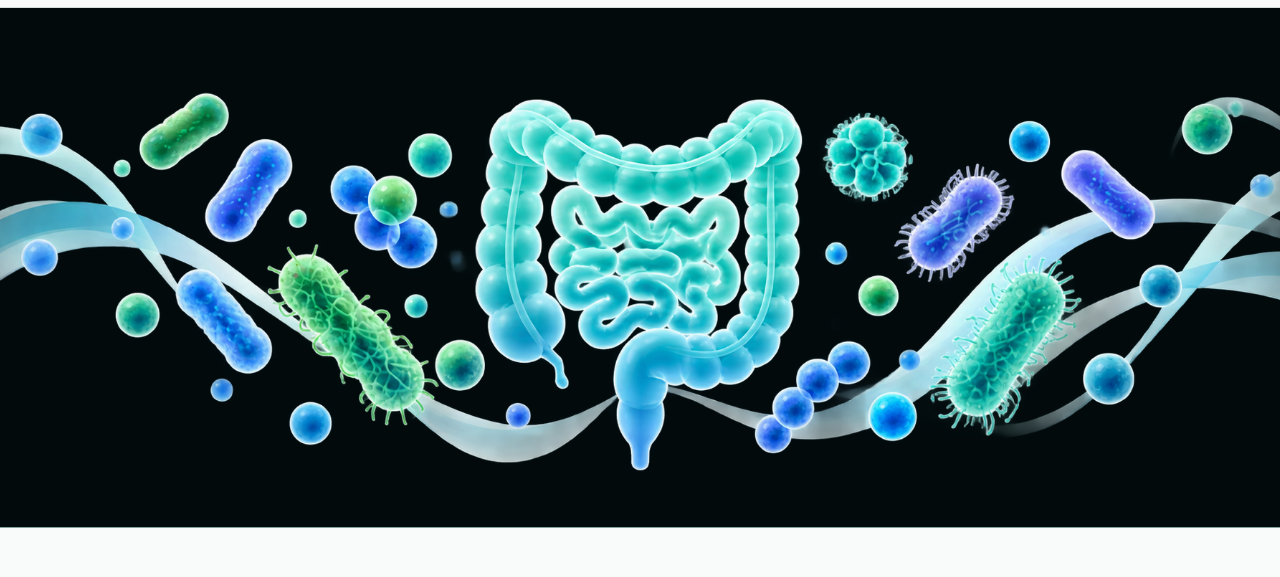
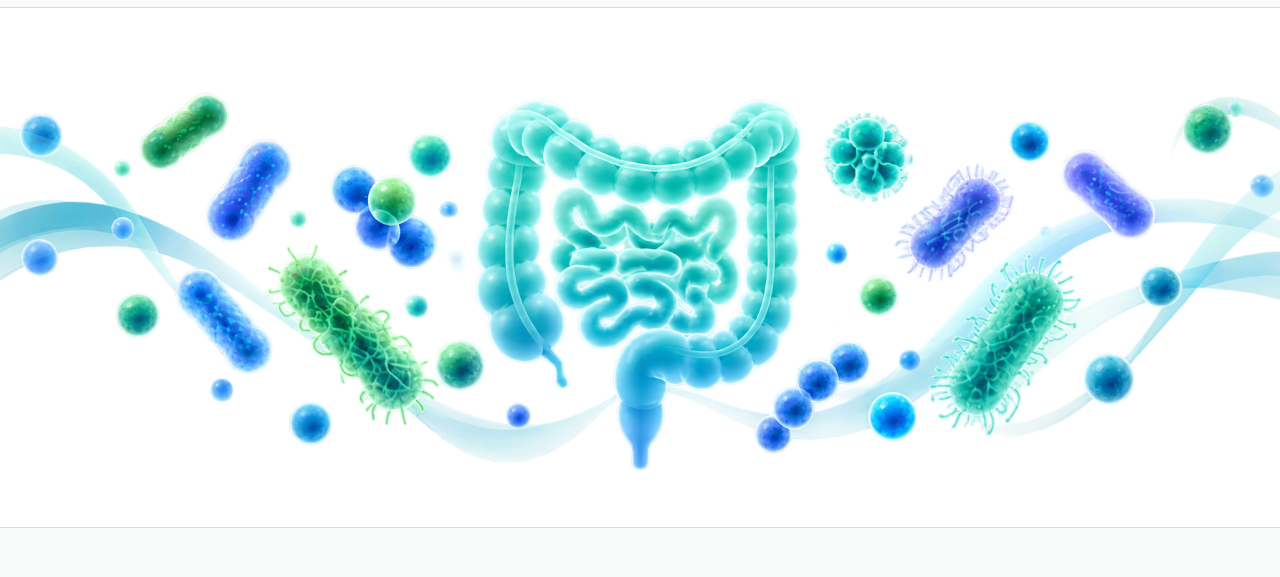
Before and after one commit to iWellness/r8_jissyu-kenshu, an Astro site: page / in a window 1280 px wide. Shown: the part 52-629 px from the top of the page. Built offline with nearby package versions, Linux system fonts and the light colour scheme; Astro itself is replaced by a stand-in of ours.

Commit message:
style: use white microbiome hero background

```diff
--- a/src/styles/global.css
+++ b/src/styles/global.css
@@ -143,7 +143,7 @@ html[data-js='true'] .js-only:not(.mobile-nav-button):not(.lesson-sidebar__close
 .search__results p { margin: 2px 0; color: var(--muted-foreground); font-size: .86rem; }
 
 .home { width: 100%; margin: 0; padding: 0 0 88px; }
-.home-hero { width: 100%; height: clamp(260px, 42vw, 520px); overflow: hidden; background: #020a0c; border-bottom: 1px solid color-mix(in oklch, var(--primary) 45%, var(--border)); }
+.home-hero { width: 100%; height: clamp(260px, 42vw, 520px); overflow: hidden; background: #fff; border-bottom: 1px solid var(--border); }
 .home-hero img { display: block; width: 100%; height: 100%; object-fit: cover; object-position: center center; }
 .home-flow { width: min(880px, calc(100% - 40px)); margin: 0 auto; padding-top: 52px; }
 .home-flow > h1 { margin: 0 0 28px; }
```
